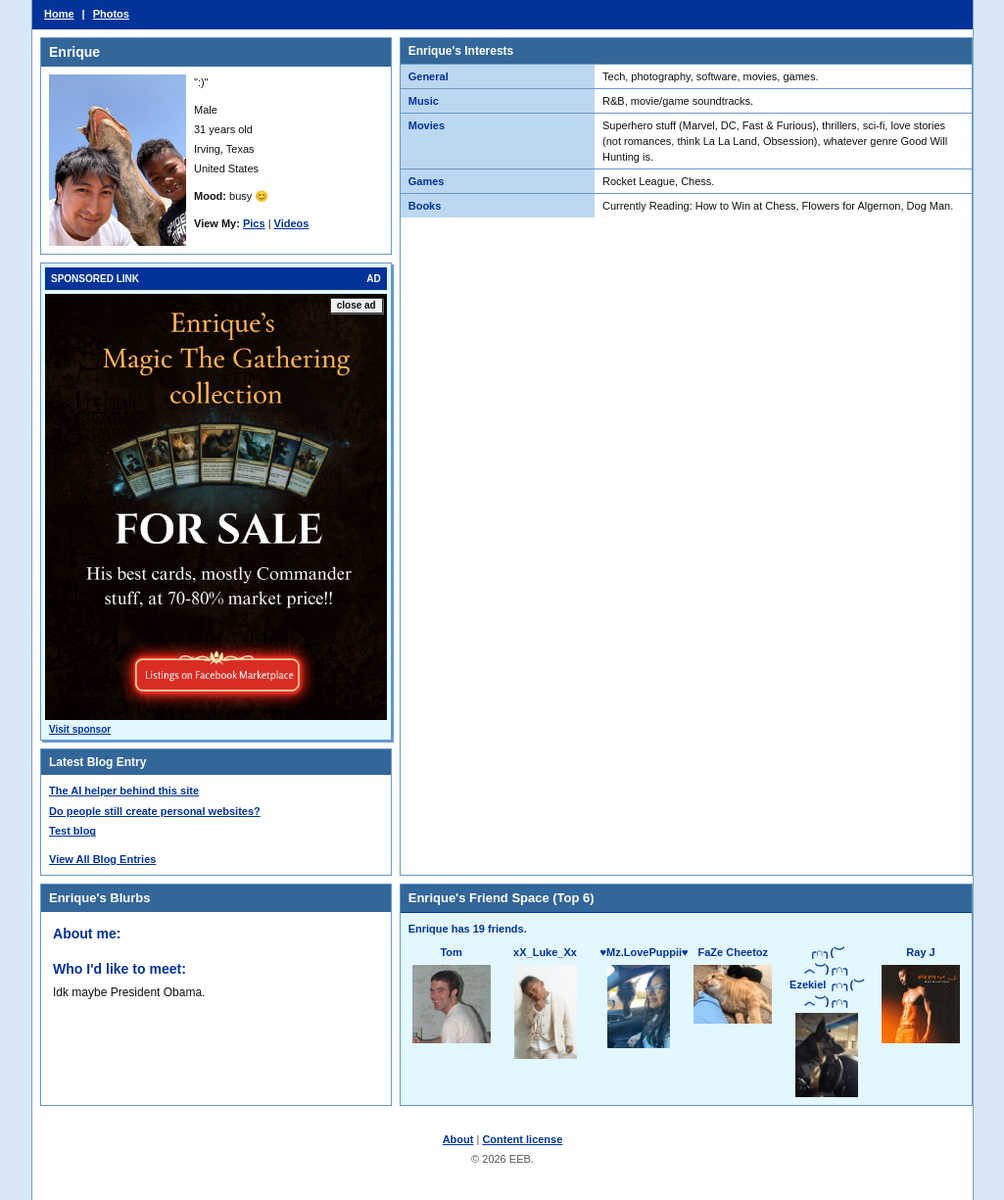
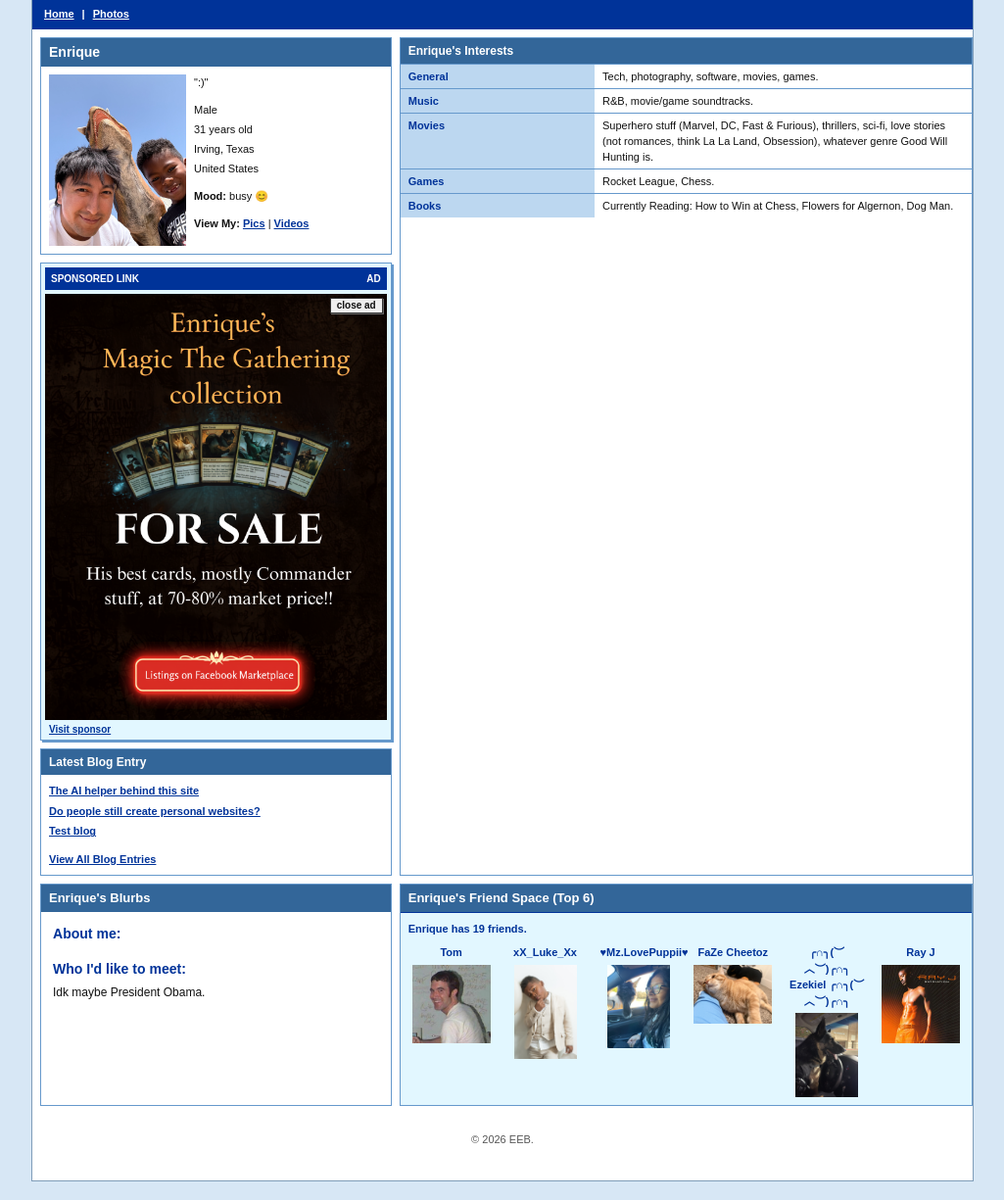
Before and after one commit to enriquebarragan/enriquebarragan.github.io, a Jekyll site: the page built from pages/about/index.html, in a window 1280 px wide. Shown: the whole page at 98% size, without its empty margins (127-1152 px from the left). Built offline with Jekyll 4.4.1, drawn with Linux system fonts in a browser that asks for light colours.

Commit message:
Update about.html
Removed about | content license

```diff
--- a/_layouts/about.html
+++ b/_layouts/about.html
@@ -187,11 +187,6 @@
       </main>
 
       <footer class="px-2 pb-8 pt-4 text-center text-[11px] leading-5 text-[#555]">
-        <p>
-          <a class="font-bold text-[#003399] underline" href="/about">About</a>
-          |
-          <a class="font-bold text-[#003399] underline" href="https://github.com/enriquebarragan/enriquebarragan.github.io/blob/main/LICENSE-content.md">Content license</a>
-        </p>
         <p>&copy; {{ 'now' | date: '%Y' }} {{ site.author }}.</p>
       </footer>
     </div>
```
